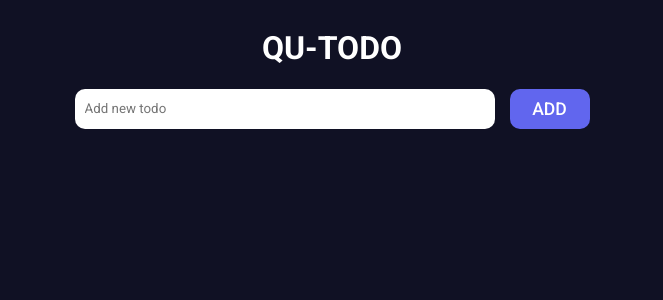
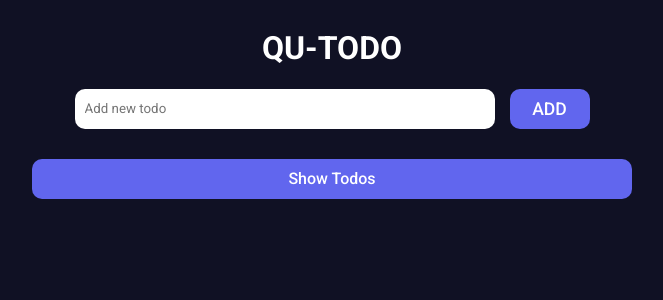
Before and after one commit to omertaskn452/todo-app-2024, a React (Create React App) app: page / in a window 1280 px wide. Shown: the top 300 px of the page, without its empty margins (308-971 px from the left). Built offline with nearby package versions, Linux system fonts and the light colour scheme.

Commit message:
app is now working but still has some bugs

```diff
--- a/src/components/Main/Main.jsx
+++ b/src/components/Main/Main.jsx
@@ -1,4 +1,4 @@
-import React, {useEffect, useState} from "react";
+import React, {useEffect, useState, useRef} from "react";
 import style from "./main.css"
 import DeleteIcon from "../icons/DeleteIcon/DeleteIcon";
 import EditIcon from "../icons/EditIcon/EditIcon";
@@ -18,12 +18,18 @@ export default function Main() {
   const addingNewTodo = () => {
     const date = new Date().toLocaleDateString()
     const time = new Date().toLocaleTimeString()
+    if(newTodoName){
       setTodos(
         [
           ...todos,
           {todoName: newTodoName, id: nanoid(), isUpdating: false ,date: date, time: time}
         ]
       );
+    }
+    else{
+      alert("Todo name must not be empty")
+    }
+
   }
 
   const deleteTodo = (id) => {
@@ -41,13 +47,32 @@ export default function Main() {
     })
   }
 
-  const updateTodo = (id) => {
-    toggleIsUpdating(id)
+  const handleTextAreaChange = (id, value) => {
     setTodos(prevState => {
       return prevState.map(todo => {
-        return (todo.id === id ? {...todo, todoName: todo.value} : todo)
+        return todo.id === id ? {...todo, todoName:value} : todo
       })
-    })
+    }
+    )
+  }
+
+  const updateTodo = (id) => {
+   if((todos.find(todo => todo.id === id).todoName.trim().length) === 0){
+    alert("Todo name must not be empty")
+   }
+   else(
+    toggleIsUpdating(id)
+   )
+  }
+
+  const showTodos = () => {
+    todos.map(todo => (console.log(todo)))
+  }
+
+  const handleKeyDown = (e) => {
+    if(e.key === "Enter"){
+      addingNewTodo();
+    }
   }
 
   let todoElements = todos.map((todo) =>
@@ -60,6 +85,7 @@ export default function Main() {
       deleteTodo={deleteTodo}
       toggleIsUpdating={toggleIsUpdating}
       updateTodo={updateTodo}
+      handleTextAreaChange={handleTextAreaChange}
     />
   )
 
@@ -75,13 +101,17 @@ export default function Main() {
             id=""
             value={newTodoName}
             onChange={e => setNewTodoName(e.target.value)}
-            placeholder="Add new todo" />
-
-          <button onClick={addingNewTodo} className="submit-button">ADD</button>
+            onKeyDown={handleKeyDown}
+            placeholder="Add new todo"/>
+          <button
+            onClick={addingNewTodo}
+            className="submit-button">ADD</button>
         </div>
         <div className="todos">
           {todoElements}
         </div>
+        {/* This button just using for test when developing the app */}
+        <button onClick={showTodos} className="show-todos-button">Show Todos</button>
       </div>
     </div>
   )
--- a/src/components/Main/main.css
+++ b/src/components/Main/main.css
@@ -48,3 +48,13 @@ body{
   margin-top: 20px;
   width: 100%;
 }
+.show-todos-button{
+  margin-top: 10px;
+  height: 40px;
+  border: none;
+  border-radius: 10px;
+  background-color: #6166ee;
+  color: white;
+  font-size: 1rem;
+  font-weight: 500;
+}
--- a/src/components/Todo/Todo.jsx
+++ b/src/components/Todo/Todo.jsx
@@ -6,16 +6,26 @@ import EditIcon from "../icons/EditIcon/EditIcon";
 export default function Todo(props) {
 
   const textAreaRef = useRef(null)
- /*  const [value, setValue] = useState(props.name); */
 
-  /* const resizeTextArea = (e) => {
-    setValue(e.target.value)
-  } */
+  const handleChange = (e) => {
+    props.handleTextAreaChange(props.id, e.target.value)
+  }
+
+  const handleKeyDown = (e) => {
+    if(e.key === "Enter"){
+      props.updateTodo(props.id);
+    }
+  }
 
   useEffect(() => {
     textAreaRef.current.style.height = "auto"
     textAreaRef.current.style.height = textAreaRef.current.scrollHeight + "px";
   },[props.name])
+
+  /* const showProps = () => {
+    console.log(props.name)
+  }
+ */
 
   return(
     <div className="todo">
@@ -23,10 +33,13 @@ export default function Todo(props) {
         <textarea className="todo-info-title"
           value={props.name}
           disabled={props.isUpdating ? false : true}
+          onChange={handleChange}
+          onKeyDown={handleKeyDown}
           ref={textAreaRef}
           rows="1"
         />
         <span className="todo-date">{props.date} {props.time}</span>
+        {/* <button onClick={showProps}>show</button> */}
       </div>
       <div className={`${props.isUpdating ? 'todo-info-icons-disabled' : 'todo-info-icons'}`}>
         <div onClick={()=>props.toggleIsUpdating(props.id)}>
```
Lines whose indentation alone changed are shown as unchanged.
